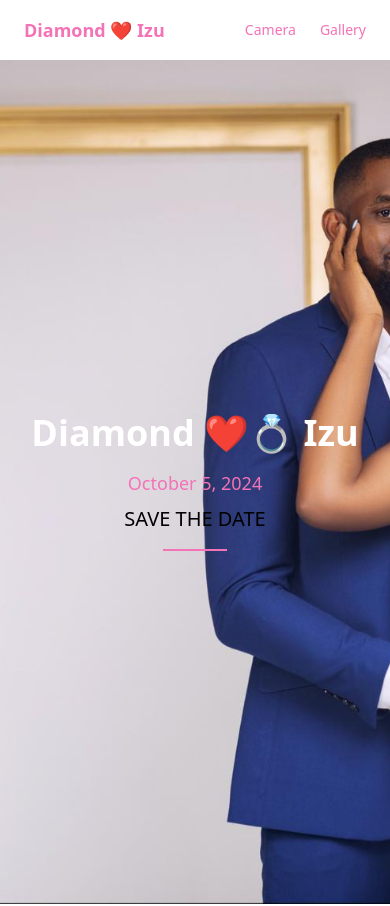
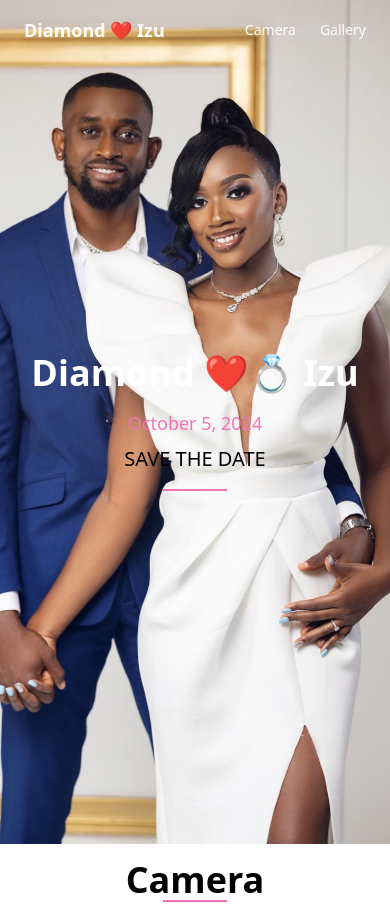
Before and after one commit to adeyem1/selfie-wedding-app, a React (Vite) app: page / in a window 390 px wide. Shown: the top 906 px of the page. Built offline with nearby package versions, Linux system fonts and the light colour scheme; no server answers.

Commit message:
added the mobile and web main image

```diff
--- a/src/App.css
+++ b/src/App.css
@@ -1,5 +1,14 @@
-@media only screen and (max-width: 768px) {
-    .mobile-bg {
-      background-image: url('./assets/home3.jpeg');
-    }
+.mobile-bg {
+  background-image: url('./assets/home3.jpeg');
+  background-position: center;
+  background-size: cover;
+}
+
+/* Custom background for desktop view */
+@media (min-width: 640px) {
+  .desktop-bg {
+    background-image: url('/path/to/desktop-background.jpg');
+    background-position: center;
+    background-size: cover;
   }
+}
--- a/src/App.jsx
+++ b/src/App.jsx
@@ -9,7 +9,6 @@ import {
 } from "firebase/storage";
 import { storage } from "./firebase";
 import { v4 as uuidv4 } from "uuid"; // Correct import
-import backgroundImage from './assets/home2.jpeg';
 
 function App() {
   const [imageUrls, setImageUrls] = useState([]); // Store uploaded images
@@ -57,6 +56,11 @@ function App() {
         });
       });
     });
+
+    // Check for camera permissions
+    navigator.mediaDevices.getUserMedia({ video: true })
+      .then(() => console.log("Camera permission granted"))
+      .catch((error) => console.error("Camera permission denied", error));
   }, []);
 
   // Names of the couple
@@ -66,64 +70,63 @@ function App() {
 
   return (
     <div className="App">
+    <div
+ className="flex justify-center items-center h-screen bg-mobile-bg sm:bg-desktop-bg bg-cover bg-center"
+>
   {/* Navbar */}
-      <nav className=" w-full top-0 z-50 flex justify-between items-center px-6 py-4 text-pink-400">
+  <nav className="absolute top-0 w-full z-50 flex justify-between items-center px-6 py-4 text-white bg-transparent">
     <div className="text-lg font-bold">
       {name1} <span className="text-pink-400">❤️</span> {name2}
     </div>
     <ul className="flex space-x-6 text-sm sm:text-base">
       <li>
-            <a href="#camera" className="hover:text-pink-400 transition duration-300 ease-in-out">
+        <a
+          href="#camera"
+          className="hover:text-pink-400 hover:border-b-2 hover:border-pink-400 transition duration-300 ease-in-out"
+        >
           Camera
         </a>
       </li>
       <li>
-            <a href="#gallery" className="hover:text-pink-400 transition duration-300 ease-in-out">
+        <a
+          href="#gallery"
+          className="hover:text-pink-400 hover:border-b-2 hover:border-pink-400 transition duration-300 ease-in-out"
+        >
           Gallery
         </a>
       </li>
     </ul>
   </nav>
 
-      {/* Background and Main Container */}
-              <div
-          className="flex justify-center items-center h-screen bg-cover bg-center mobile-bg"
-          style={{
-            backgroundImage: `url(${backgroundImage})`,
-            backgroundPosition: 'center',
-            backgroundSize: 'cover',
-          }}
-        >
-
+  {/* Main Content */}
   <div className="text-center text-white">
-          {/* Names Section */}
     <h1 className="text-4xl sm:text-5xl md:text-6xl font-bold text-white">
       {name1} <span className="text-pink-400">❤️💍</span> {name2}
     </h1>
 
-          {/* Date Section */}
     <p className="mt-4 text-lg sm:text-xl md:text-2xl text-pink-400">{date}</p>
 
-          {/* Save the Date Section */}
     <p className="mt-2 text-xl sm:text-2xl md:text-3xl text-black font-light">
       SAVE THE DATE
     </p>
 
-          {/* Decorative Divider */}
     <div className="mt-4 border-t-2 border-pink-400 w-16 mx-auto"></div>
   </div>
 </div>
 
+
       {/* Camera Section */}
       <h1 id="camera" className="text-4xl sm:text-5xl md:text-6xl font-bold mt-4 text-center">Camera</h1>
       <p className="border-t-2 border-pink-400 w-16 mx-auto mb-4"></p>
+
       <div className="flex flex-col items-center justify-center h-screen bg-white-100">
   <div className="relative flex-grow w-full flex items-center justify-center">
     <div className="border-4 border-gray-300 rounded-lg shadow-lg overflow-hidden w-full h-full max-w-screen-lg max-h-screen-lg">
       <Webcam
         ref={webcamRef}
         screenshotFormat="image/jpeg"
-              className="w-full h-full object-cover"
+        mirrored={true}
+        className="w-full h-full max-w-screen-lg max-h-screen-lg object-cover"
       />
       {/* Capture Image Button */}
       <button
@@ -135,6 +138,7 @@ function App() {
     </div>
   </div>
 </div>
+
 
       {/* Preview captured webcam image in a pop-up */}
       {capturedImage && (
--- a/tailwind.config.js
+++ b/tailwind.config.js
@@ -1,11 +1,16 @@
 /** @type {import('tailwindcss').Config} */
 export default {
-  content: ["./src/**/*.{js,jsx,ts,tsx}",
+  content: [
+    "./src/**/*.{js,jsx,ts,tsx}",
     "./node_modules/tw-elements/dist/js/**/*.js",
-
   ],
   theme: {
-    extend: {},
+    extend: {
+      backgroundImage: {
+        'mobile-bg': "url('./src/assets/home3.jpeg')", // Change to your mobile image
+        'desktop-bg': "url('./src/assets/home2.jpeg')", // Use a different image for desktop if desired
+      },
+    },
   },
   plugins: [],
-}
+};
```
Lines whose indentation alone changed are shown as unchanged.
